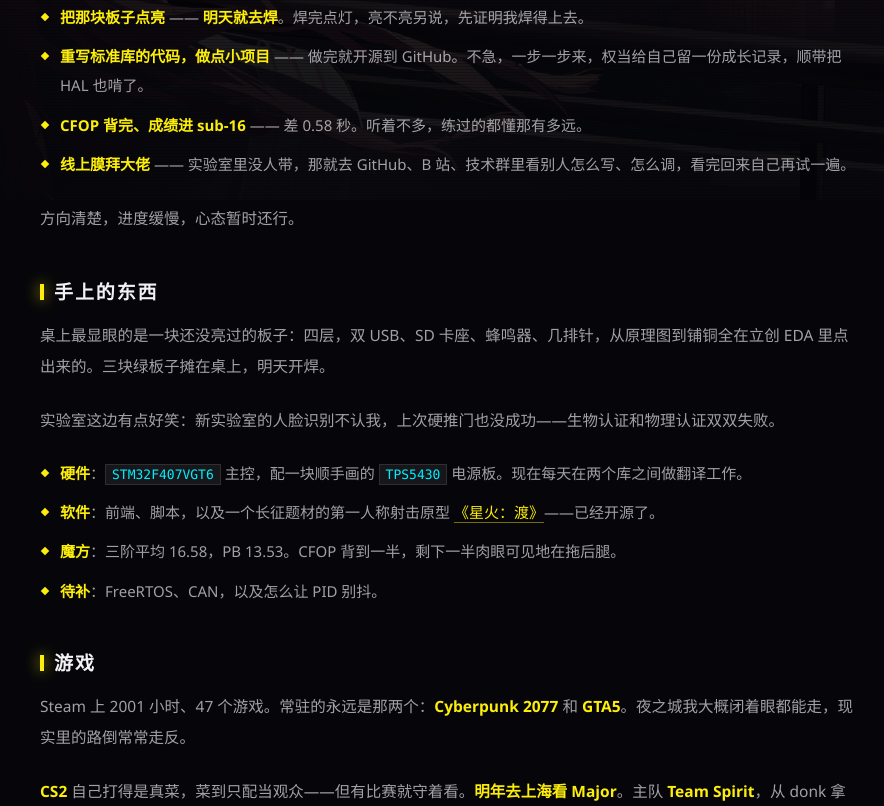
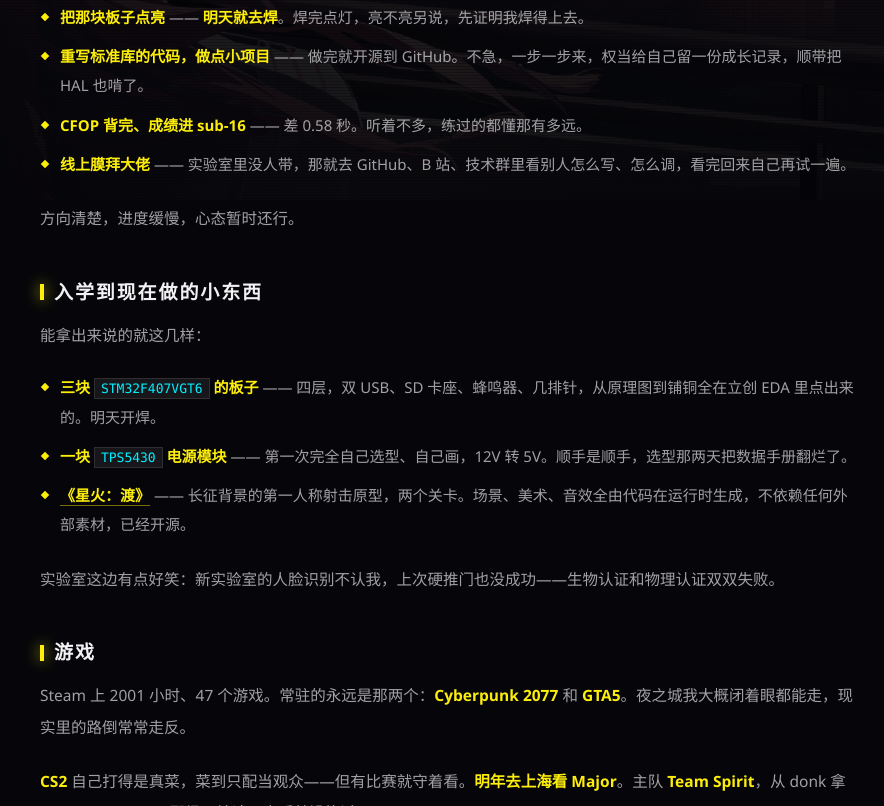
Before and after one commit to Mobius-msz/mobius-shell, a plain HTML site: page about.html in a window 1280 px wide. Shown: the part 600-1406 px from the top of the page, without its empty margins (190-1074 px from the left). Drawn offline with Linux system fonts and the light colour scheme.

Commit message:
「手上的东西」改为「入学到现在做的小东西」，去掉前端脚本

```diff
--- a/about.html
+++ b/about.html
@@ -159,18 +159,17 @@ a{color:inherit;text-decoration:none}
 
       <p>方向清楚，进度缓慢，心态暂时还行。</p>
 
-      <h2>手上的东西</h2>
+      <h2>入学到现在做的小东西</h2>
 
-      <p>桌上最显眼的是一块还没亮过的板子：四层，双 USB、SD 卡座、蜂鸣器、几排针，从原理图到铺铜全在立创 EDA 里点出来的。三块绿板子摊在桌上，明天开焊。</p>
+      <p>能拿出来说的就这几样：</p>
+
+      <ul>
+        <li><strong>三块 <code>STM32F407VGT6</code> 的板子</strong> —— 四层，双 USB、SD 卡座、蜂鸣器、几排针，从原理图到铺铜全在立创 EDA 里点出来的。明天开焊。</li>
+        <li><strong>一块 <code>TPS5430</code> 电源模块</strong> —— 第一次完全自己选型、自己画，12V 转 5V。顺手是顺手，选型那两天把数据手册翻烂了。</li>
+        <li><strong><a href="https://github.com/Mobius-msz/Starfire" target="_blank" rel="noopener">《星火：渡》</a></strong> —— 长征背景的第一人称射击原型，两个关卡。场景、美术、音效全由代码在运行时生成，不依赖任何外部素材，已经开源。</li>
+      </ul>
 
       <p>实验室这边有点好笑：新实验室的人脸识别不认我，上次硬推门也没成功——生物认证和物理认证双双失败。</p>
-
-      <ul>
-        <li><strong>硬件</strong>：<code>STM32F407VGT6</code> 主控，配一块顺手画的 <code>TPS5430</code> 电源板。现在每天在两个库之间做翻译工作。</li>
-        <li><strong>软件</strong>：前端、脚本，以及一个长征题材的第一人称射击原型 <a href="https://github.com/Mobius-msz/Starfire" target="_blank" rel="noopener">《星火：渡》</a>——已经开源了。</li>
-        <li><strong>魔方</strong>：三阶平均 16.58，PB 13.53。CFOP 背到一半，剩下一半肉眼可见地在拖后腿。</li>
-        <li><strong>待补</strong>：FreeRTOS、CAN，以及怎么让 PID 别抖。</li>
-      </ul>
 
       <h2>游戏</h2>
 
```
Also changed, not shown: index.html (+1 -1 lines).
